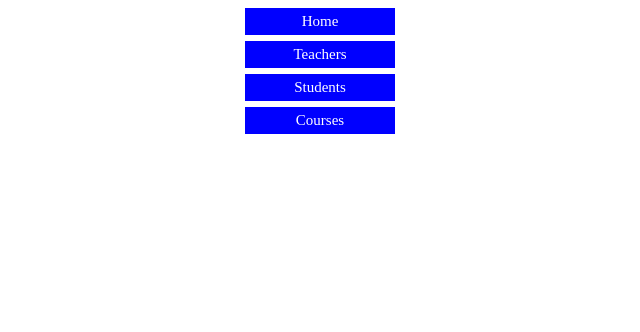
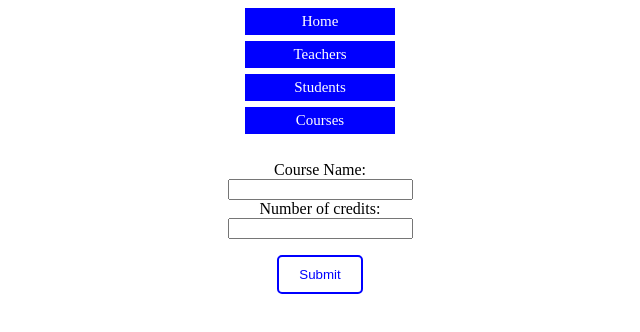
Before and after one commit to belc0011/course-scheduler, a React (Create React App) app in the folder client/: page /courses/1 in a window 1280 px wide. Shown: the top 332 px of the page, without its empty margins (320-960 px from the left). Built offline with nearby package versions, Linux system fonts and the light colour scheme; no server answers.

Commit message:
classes patch front and back end functional

```diff
--- a/client/src/components/CoursePage.js
+++ b/client/src/components/CoursePage.js
@@ -1,11 +1,14 @@
 import React, { useEffect, useState } from "react";
 import { useHistory, useLocation } from 'react-router-dom'
+import * as yup from "yup";
+import { useFormik } from "formik";
 
 function CoursePage() {
     const location = useLocation()
     const url = location.pathname
     const parts = url.split("/")
     const id = parts[2]
+    const history = useHistory()
     const [courseToDisplay, setCourseToDisplay] = useState({})
 
     useEffect(() => {
@@ -27,14 +30,86 @@ function CoursePage() {
         })
     }, [])
 
+    const formSchema = yup.object().shape({
+        name: yup
+        .string()
+        .nullable()
+        .matches(/^[a-zA-Z0-9. ]+$/, "Course name can only contain alphanumeric characters or a period"),
+        credits: yup
+        .number()
+        .min(1, "Course must be at least 1 credit")
+        .max(5, "Course may not be more than 5 credits")
+        .nullable(),
+      });
+
+    const formik = useFormik({
+        initialValues: {
+          name: "",
+          credits: "",
+        },
+        validationSchema: formSchema,
+        onSubmit: (values, { resetForm }) => {
+            console.log("click")
+          fetch(`http://127.0.0.1:5555/courses/${id}`, {
+            method: "PATCH",
+            headers: {
+              "Content-Type": "application/json",
+            },
+            body: JSON.stringify(values, null, 2),
+        })
+        .then(res => {
+            if (res.ok) {
+                res.json().then(
+                    data => {console.log(data)
+                resetForm()
+                history.push('/courses') //fix - page doesn't refresh
+            })
+            }
+            else {
+                console.log("error: " + res)
+            }
+        });
+    }
+    });
+
     return (
-    <div>
+        <div>
         {courseToDisplay ? (
             <>
                 <h1>{courseToDisplay.name}</h1>
-
+                <form onSubmit={formik.handleSubmit}>
+                    <label htmlFor="name">Course Name: </label>
+                    <div>
+                        <input
+                            type="text"
+                            id="name"
+                            name="name"
+                            value={formik.values.name}
+                            onChange={formik.handleChange}
+                        />
+                    </div>
+                    <label htmlFor="credits">Number of credits: </label>
+                    <div>
+                        <input
+                            type="text"
+                            id="credits"
+                            name="credits"
+                            value={formik.values.credits}
+                            onChange={formik.handleChange}
+                            onBlur={formik.handleBlur}/>
+                            {formik.touched.credits && formik.errors.credits ? (
+                            <p style={{ color: "red" }}>{formik.errors.credits}</p>
+                            ) : null}
+                    </div>
+                    <div>
+                        <p></p>
+                        <button type="submit">Submit</button>
+                    </div>
+                </form>
             </>
-        ) : (<h1>Loading...</h1>)}
+        ) : (
+            <h1>Loading...</h1>
+        )}
     </div>
     )
 }
--- a/client/src/components/Courses.js
+++ b/client/src/components/Courses.js
@@ -36,7 +36,7 @@ function Courses() {
         </>
     ) : null }
         <h1>Courses:</h1>
-            <h3>Click on the name of a course to pull up more information</h3>
+            <h3>Click on the name of a course to edit the course info</h3>
             {courses.length > 0 ? courses.map((course) => {
                 return <CourseCard key={course.id} name={course.name} credits={course.credits} id={course.id}/>
             }) : <h1>Loading...</h1>}
```
Also changed, not shown: 1 other file (tests, documents, lock files or other folders).
